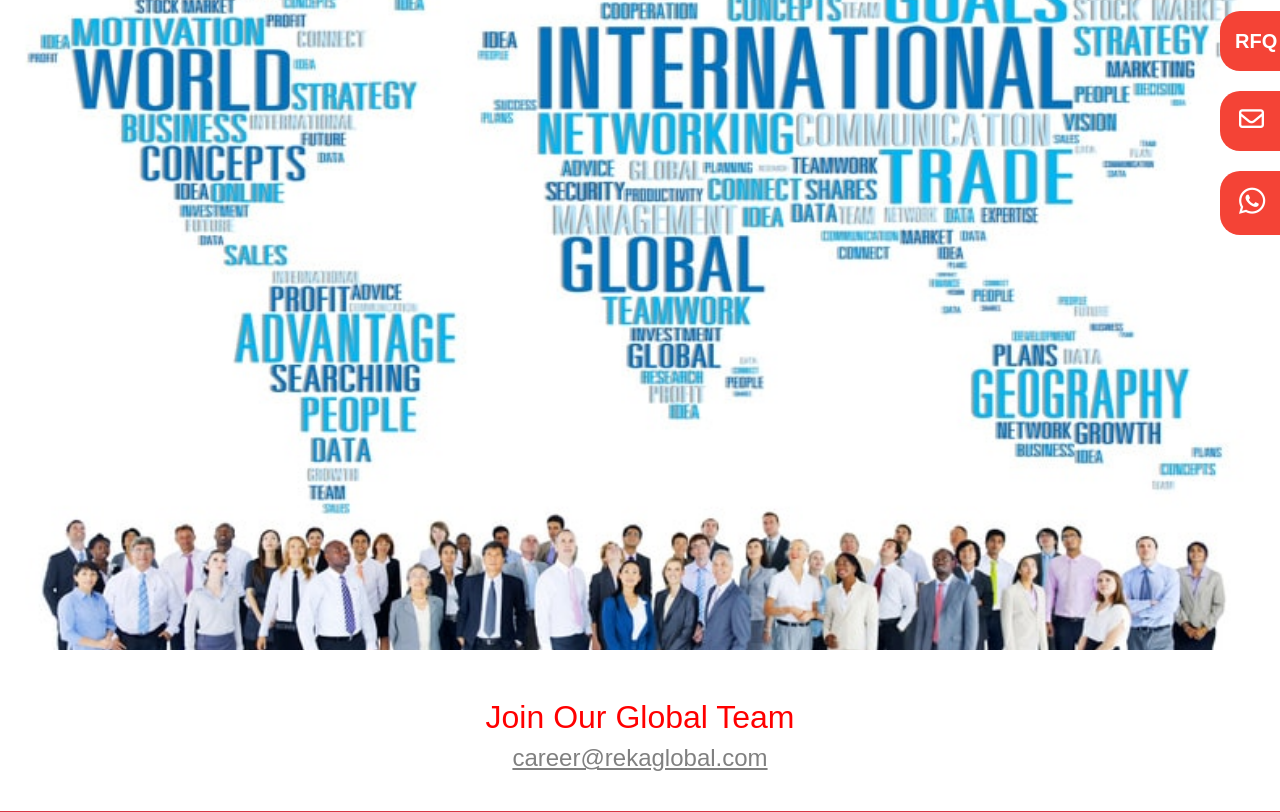
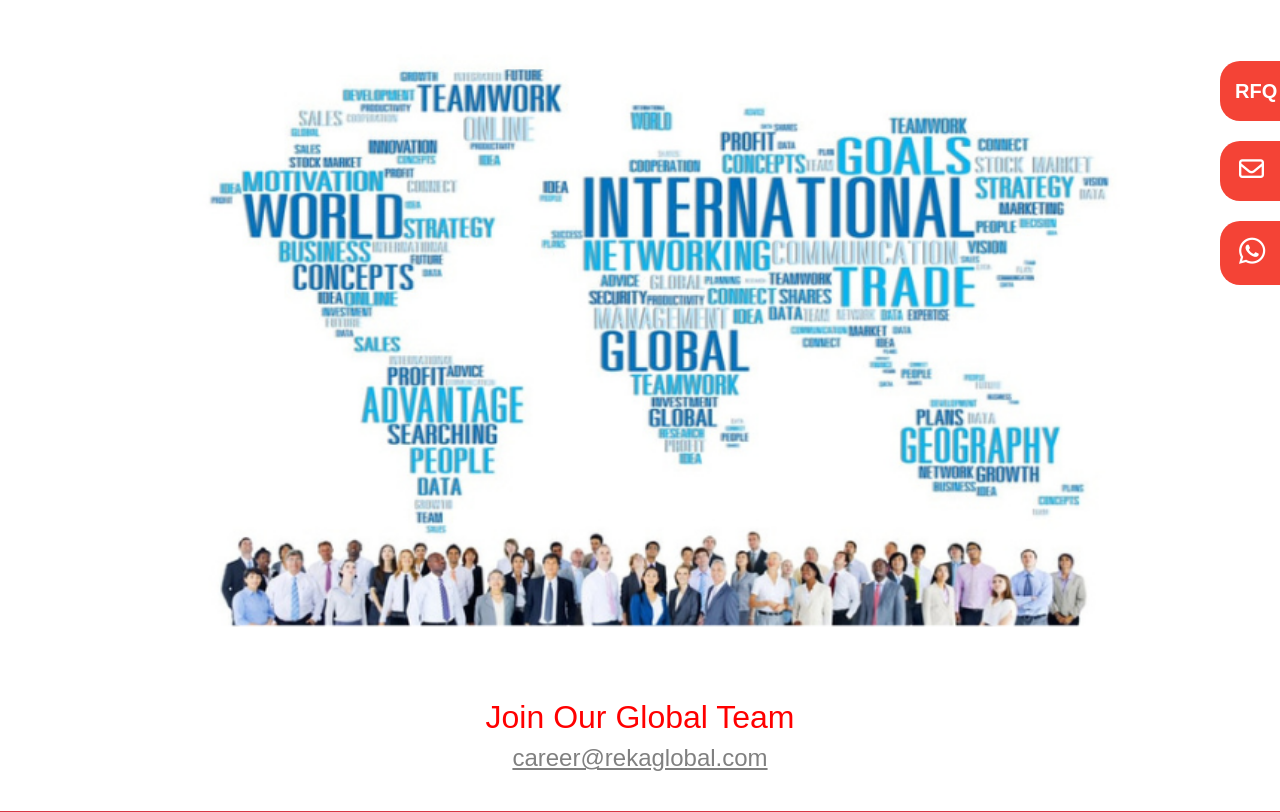
Before and after one commit to mfkrdmn/DR-reka-Company-Website-Project, a Django app: page /career in a window 1280 px wide. Shown: the part 109-921 px from the top of the page. Run offline with Django 4.2, Linux system fonts and the light colour scheme; parts of the project's set-up code (start-up, migrations or seed data) failed here and were passed over; some libraries are stand-ins or nearby versions; some web fonts are replaced.

Commit message:
last edits saved

```diff
--- a/project/static/css/team.css
+++ b/project/static/css/team.css
@@ -13,7 +13,7 @@
 
 
   #about {
-    top: 120px;
+    top: 170px;
      background-color: #f44336;
 
   }
@@ -21,7 +21,7 @@
 
 
   #mail {
-    top: 200px;
+    top: 250px;
      background-color: #f44336;
 
   }
@@ -30,7 +30,7 @@
 
 
   #projects {
-    top: 280px;
+    top: 330px;
     background-color: #f44336;
   }
 
--- a/project/templates/base.html
+++ b/project/templates/base.html
@@ -110,7 +110,7 @@
                     </li>
                     {% else %}
                     <li class="nav-item">
-                      <a class="nav-link" href="{% url 'landing:comingsoon' %}"><i class="fa fa-user" aria-hidden="true"></i> Login </a>
+                      <a class="nav-link" href="{% url 'landing:comingsoon' %}"><i class="fa fa-user" aria-hidden="true"></i> Logın </a>
                     </li>
                     {% endif %}
                     <select class="selectpicker" data-width="fit" style="background-color: #d83744; border: 0px; color: white;">
--- a/project/templates/career.html
+++ b/project/templates/career.html
@@ -22,11 +22,13 @@
    .career-top-img {height: 800px;};
 
 }
+
+
 </style>
 
 <div class="container-fluid m-0 p-0">
     <div class="row">
-        <div class="col-md-12">
+        <div class="col-md-12 text-center p-0">
             <img src="{% static 'images/career2.jpg' %}" class="career-top-img picfit">
         </div>
     </div>
--- a/project/templates/index.html
+++ b/project/templates/index.html
@@ -158,7 +158,7 @@
               <div class="carousel-item">
           <img src="{% static 'images/slider/slider3.jpg' %}" class="d-block w-100 sliderpic " style="object-fit: cover;" alt="...">
                 <div class="carousel-caption  d-md-block">
-                  <h1 class="slidertitles"> <b>  MRO & GROUND</b></h5>
+                  <h1 class="slidertitles"> <b> MRO & GROUND HANDLING</b></h5>
                   <p class="slidertexts" style="text-transform:uppercase" >Safety Requires Quality. Maintenance and Repair Operations, Ground Support Equipments, Low Maintenance Metrics</p>
                 </div>
               </div>
@@ -248,7 +248,7 @@
         </div>
         <div class="row">
             <div class="col-12 col-md-6 col-lg-4 ">
-              <a href="{% url 'landing:gse' %}" style="text-decoration: none;">
+              <a href="{% url 'landing:aviation' %}" style="text-decoration: none;">
                 <div class="box ">
                   <div class="img-box">
                     <img src="{% static 'images/plane.png' %}" alt="">
--- a/project/templates/soon.html
+++ b/project/templates/soon.html
@@ -103,6 +103,7 @@ body {
         </div>
         <div class="newsletter-col col">
           <div class="newslatter middle">
+            <img width="150ox" src="{% static 'images/logo.png' %}" alt="">
             <h2>Coming Soon</h2>
             <h4>Subscribe to get notification when we start</h4>
             <form>
```
Also changed, not shown: project/static/images/career2.jpg, project/static/images/career3.jpg (added), 1 other file.
